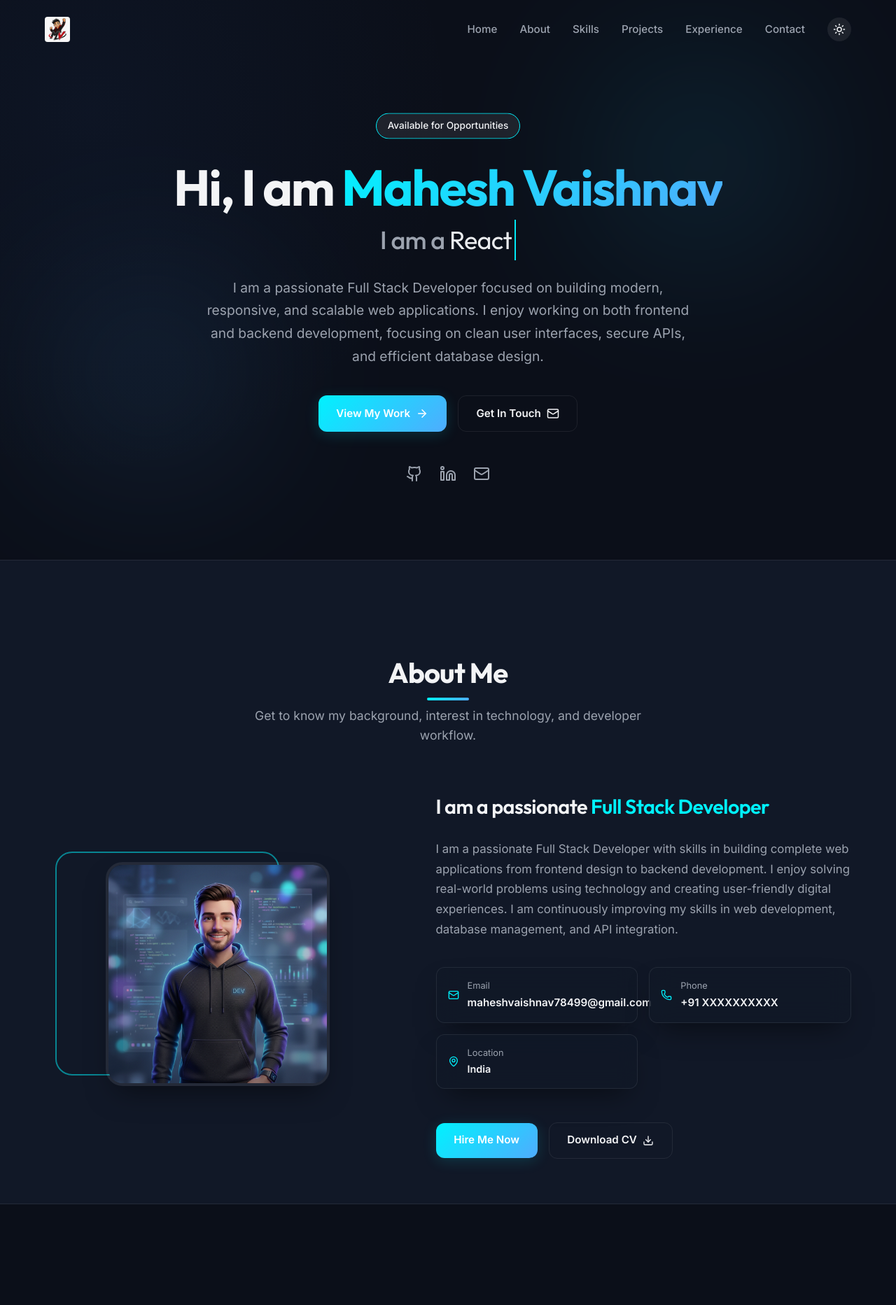
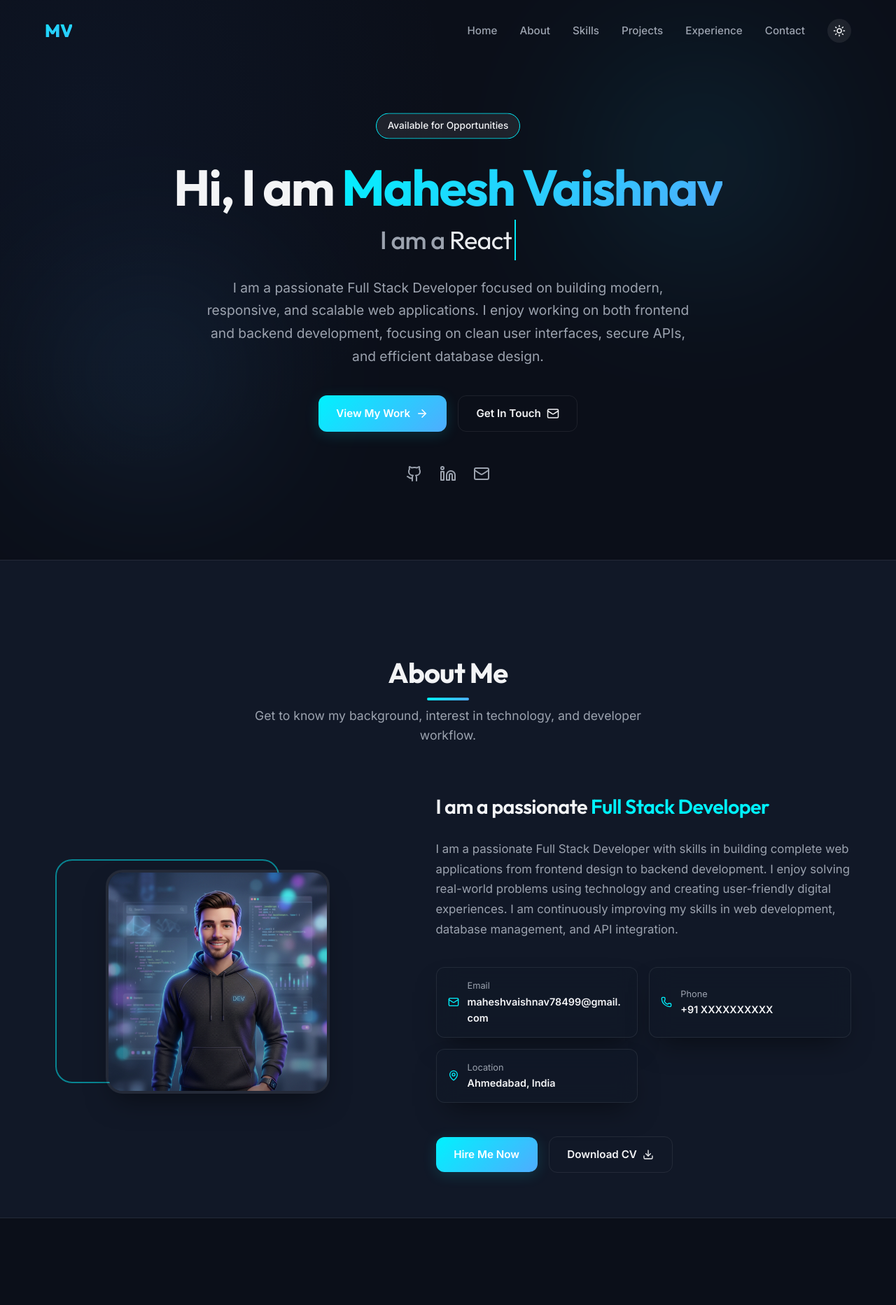
Before and after one commit to maheshvaishnav34/portfolio, a React (Vite) app: page / in a window 1280 px wide. Shown: the top 1865 px of the page at 70% size. Built offline with nearby package versions, Linux system fonts and the light colour scheme.

Commit message:
feat: add portfolio components and global stylesheet for contact, navigation, and about sections

```diff
--- a/src/components/About.jsx
+++ b/src/components/About.jsx
@@ -6,7 +6,7 @@ export default function About() {
   const infoItems = [
     { icon: <Mail size={16} />, label: 'Email', value: 'maheshvaishnav78499@gmail.com', href: 'mailto:maheshvaishnav78499@gmail.com' },
     { icon: <Phone size={16} />, label: 'Phone', value: '+91 XXXXXXXXXX', href: 'tel:+91XXXXXXXXXX' },
-    { icon: <MapPin size={16} />, label: 'Location', value: 'India', href: '#' },
+    { icon: <MapPin size={16} />, label: 'Location', value: 'Ahmedabad, India', href: '#' },
   ];
 
   return (
@@ -81,7 +81,7 @@ export default function About() {
             </p>
 
             {/* Quick Details Grid */}
-            <div style={{ display: 'grid', gridTemplateColumns: 'repeat(auto-fit, minmax(200px, 1fr))', gap: '1rem', margin: '1rem 0' }}>
+            <div className="about-info-grid" style={{ display: 'grid', gridTemplateColumns: 'repeat(auto-fit, minmax(260px, 1fr))', gap: '1rem', margin: '1rem 0' }}>
               {infoItems.map((item, idx) => (
                 <div
                   key={idx}
@@ -92,19 +92,20 @@ export default function About() {
                     alignItems: 'center',
                     gap: '0.75rem',
                     borderRadius: '12px',
+                    minWidth: 0,
                   }}
                 >
-                  <div style={{ color: 'var(--accent)', display: 'flex', alignItems: 'center' }}>
+                  <div style={{ color: 'var(--accent)', display: 'flex', alignItems: 'center', flexShrink: 0 }}>
                     {item.icon}
                   </div>
-                  <div>
+                  <div style={{ minWidth: 0, flex: 1, textAlign: 'left' }}>
                     <div style={{ fontSize: '0.8rem', color: 'var(--text-secondary)' }}>{item.label}</div>
                     {item.href !== '#' ? (
-                      <a href={item.href} style={{ fontWeight: '600', fontSize: '0.95rem' }} onMouseEnter={e => e.target.style.color = 'var(--accent)'} onMouseLeave={e => e.target.style.color = 'inherit'}>
+                      <a href={item.href} style={{ fontWeight: '600', fontSize: '0.9rem', overflowWrap: 'break-word', wordBreak: 'break-word', display: 'block' }} onMouseEnter={e => e.target.style.color = 'var(--accent)'} onMouseLeave={e => e.target.style.color = 'inherit'}>
                         {item.value}
                       </a>
                     ) : (
-                      <div style={{ fontSize: '0.9rem', fontWeight: '600', color: 'var(--text-primary)' }}>
+                      <div style={{ fontSize: '0.9rem', fontWeight: '600', color: 'var(--text-primary)', overflowWrap: 'break-word', wordBreak: 'break-word' }}>
                         {item.value}
                       </div>
                     )}
@@ -139,6 +140,11 @@ export default function About() {
           left: 20px;
           opacity: 0.8;
         }
+        @media (max-width: 768px) {
+          .about-info-grid {
+            grid-template-columns: 1fr !important;
+          }
+        }
       `}</style>
     </section>
   );
--- a/src/components/Contact.jsx
+++ b/src/components/Contact.jsx
@@ -124,7 +124,7 @@ export default function Contact() {
                 </div>
                 <div>
                   <div style={{ fontSize: '0.8rem', color: 'var(--text-secondary)' }}>Location</div>
-                  <div style={{ fontWeight: '600', fontSize: 'clamp(0.85rem, 3.2vw, 0.95rem)' }}>India</div>
+                  <div style={{ fontWeight: '600', fontSize: 'clamp(0.85rem, 3.2vw, 0.95rem)' }}>Ahmedabad, India</div>
                 </div>
               </div>
             </div>
--- a/src/components/Footer.jsx
+++ b/src/components/Footer.jsx
@@ -1,6 +1,5 @@
 import React from 'react';
 import { ArrowUp } from 'lucide-react';
-import logoImg from '../assets/logo.png';
 
 export default function Footer() {
   const currentYear = new Date().getFullYear();
@@ -23,8 +22,9 @@ export default function Footer() {
     >
       <div className="container" style={{ display: 'flex', flexDirection: 'column', alignItems: 'center', gap: '1.5rem', textAlign: 'center' }}>
         {/* Logo */}
-        <a href="#home" className="logo-container" aria-label="MV Portfolio Home" style={{ display: 'flex', alignItems: 'center', textDecoration: 'none' }}>
-          <img src={logoImg} alt="MV Logo" style={{ height: '36px', width: 'auto', objectFit: 'contain', borderRadius: '4px' }} />
+        <a href="#home" className="logo-container" aria-label="MV Portfolio Home">
+          <span className="logo-letter logo-m">M</span>
+          <span className="logo-letter logo-v">V</span>
         </a>
 
         <p style={{ color: 'var(--text-secondary)', fontSize: '0.95rem', maxWidth: '400px' }}>
--- a/src/components/Header.jsx
+++ b/src/components/Header.jsx
@@ -1,6 +1,5 @@
 import React, { useState, useEffect } from 'react';
 import { Menu, X, Sun, Moon } from 'lucide-react';
-import logoImg from '../assets/logo.png';
 
 export default function Header() {
   const [isOpen, setIsOpen] = useState(false);
@@ -62,8 +61,9 @@ export default function Header() {
     >
       <div className="container" style={{ display: 'flex', justifyContent: 'space-between', alignItems: 'center' }}>
         {/* Logo */}
-        <a href="#home" className="logo-container" aria-label="MV Portfolio Home" style={{ display: 'flex', alignItems: 'center', textDecoration: 'none' }}>
-          <img src={logoImg} alt="MV Logo" style={{ height: '36px', width: 'auto', objectFit: 'contain', borderRadius: '4px' }} />
+        <a href="#home" className="logo-container" aria-label="MV Portfolio Home">
+          <span className="logo-letter logo-m">M</span>
+          <span className="logo-letter logo-v">V</span>
         </a>
 
         {/* Desktop Nav */}
--- a/src/index.css
+++ b/src/index.css
@@ -404,3 +404,63 @@ html, body {
     left: 10px !important;
   }
 }
+
+/* Animated Custom Logo Image Styles */
+.logo-image-wrapper {
+  display: inline-flex;
+  align-items: center;
+  position: relative;
+  transition: transform 0.3s cubic-bezier(0.34, 1.56, 0.64, 1);
+}
+
+.logo-img-animated {
+  height: 38px;
+  width: auto;
+  object-fit: contain;
+  border-radius: 8px;
+  border: 1.5px solid var(--border);
+  padding: 2px;
+  background: var(--bg-glass);
+  box-shadow: 0 0 12px var(--accent-glow);
+  transition: transform 0.4s cubic-bezier(0.34, 1.56, 0.64, 1),
+              border-color var(--transition-normal),
+              box-shadow 0.4s ease,
+              filter 0.4s ease;
+  animation: logo-entrance 0.8s cubic-bezier(0.16, 1, 0.3, 1) forwards,
+             logo-glow-pulse 3s ease-in-out infinite alternate;
+}
+
+/* Hover effect on logo image */
+.logo-image-wrapper:hover .logo-img-animated {
+  transform: scale(1.08) rotate(3deg);
+  border-color: var(--accent);
+  box-shadow: 0 0 25px var(--accent), 0 0 10px var(--accent-glow);
+  filter: brightness(1.1) drop-shadow(0 0 8px var(--accent));
+}
+
+.logo-image-wrapper:active .logo-img-animated {
+  transform: scale(0.95);
+}
+
+/* Keyframes */
+@keyframes logo-entrance {
+  0% {
+    opacity: 0;
+    transform: scale(0.6) rotate(-15deg);
+  }
+  100% {
+    opacity: 1;
+    transform: scale(1) rotate(0);
+  }
+}
+
+@keyframes logo-glow-pulse {
+  0% {
+    box-shadow: 0 0 12px var(--accent-glow);
+    border-color: var(--border);
+  }
+  100% {
+    box-shadow: 0 0 20px var(--accent-glow), 0 0 8px var(--accent);
+    border-color: var(--accent);
+  }
+}
```
